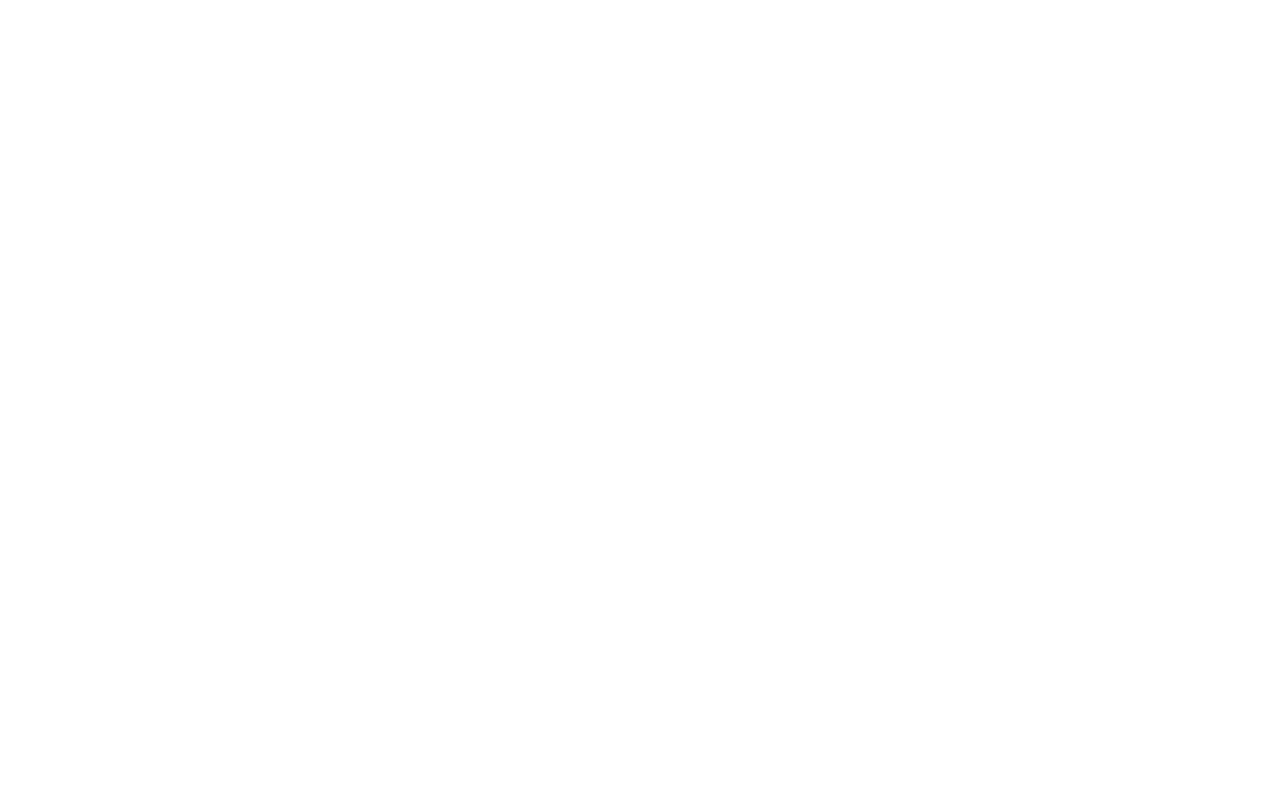
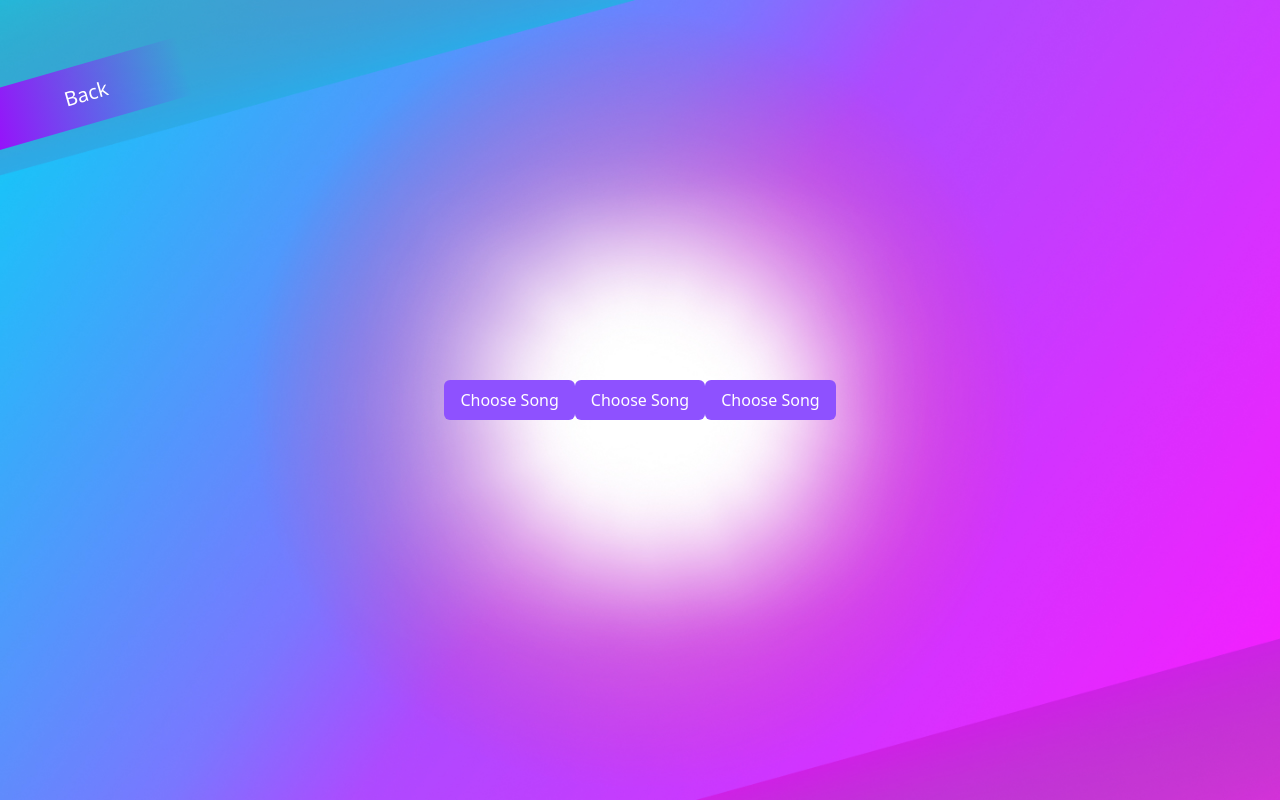
Before and after one commit to marianoluiz/SignifAI, a React (Vite) app: page /play/select in a window 1280 px wide. Before the commit this address had no page. Built offline with nearby package versions, Linux system fonts and the light colour scheme.

Commit message:
modified routes

```diff
--- a/src/app/routes/play/game.tsx
+++ b/src/app/routes/play/game.tsx
@@ -1,20 +1,13 @@
 import { NavLink } from "react-router"
-import { AUDIO } from "../../../constants/audio"
 
 const GamePage = () => {
   return (
     <div>
       <div>Game</div>
-      <audio autoPlay loop>
-        <source src={AUDIO.wonderful_world} />
-      </audio>
 
-      <audio autoPlay loop>
-        <source src={AUDIO.click_sound} />
-      </audio>
 
       <NavLink
-        to="/play/song-select"
+        to="/play/select"
         className="m-8 px-4 py-2 bg-violet-500 text-white rounded-md"
       >
         Back to song select
--- a/src/app/routes/play/song-select.tsx
+++ b/src/app/routes/play/song-select.tsx
@@ -1,22 +1,43 @@
 import { NavLink } from "react-router";
+import { IMAGES } from "../../../constants/images";
+import { AUDIO } from "../../../constants/audio"
+import useAudio from "../../../hooks/useAudio";
 
 const SongSelectPage = () => {
+  const clickSound = useAudio(AUDIO.click_sound)
+
+  const song_ids = [1, 2, 3];
+
   return (
     <div>
-      <div>song-select</div>
-
+      {/* Back btn */}
       <NavLink
         to="/"
-        className="m-8 px-4 py-2 bg-violet-500 text-white rounded-md"
+        className="absolute top-16 -left-4 -rotate-16 px-20 py-4 bg-linear-to-r from-purple-600 to-transparent  backdrop-filterbackdrop-blur text-white"
+        onClick={() => clickSound.playAudio()}
       >
-        Back to home
+        <span className="text-xl">Back</span>
       </NavLink>
-      <NavLink
-        to="/play/game"
-        className="m-8 px-4 py-2 bg-violet-500 text-white rounded-md"
+
+      {/* Background */}
+      <div
+        style={{
+          backgroundImage: `url(${IMAGES.select_scr_bg})`,
+          backgroundPosition: "center",
+          backgroundSize: "cover",
+        }}
+        className="w-screen h-screen flex justify-center items-center"
       >
-        Choose Song
-      </NavLink>
+        {/* Map the songs */}
+        {song_ids.map((song_id) => (
+          <NavLink
+            to={`/play/song/${song_id}`}
+            className=" px-4 py-2 bg-violet-500 text-white rounded-md"
+          >
+            Choose Song
+          </NavLink>
+        ))}
+      </div>
     </div>
   );
 };
--- a/src/main.tsx
+++ b/src/main.tsx
@@ -19,14 +19,14 @@ createRoot(document.getElementById("root")!).render(
           <Route path="/" element={<HomePage />} />
           {/* Leaderboard */}
           <Route path="/leaderboard" element={<LeaderboardPage />} />
-          {/* Play */}
+          {/* Play, replace param to not loop when backing */}
           <Route path="/play">
             <Route
               index
-              element={<Navigate to="/play/song-select" replace />}
+              element={<Navigate to="/play/select" replace />}
             />
-            <Route path="/play/song-select" element={<SongSelectPage />} />
-            <Route path="/play/game" element={<GamePage />} />
+            <Route path="/play/select" element={<SongSelectPage />} />
+            <Route path="/play/song/:songId" element={<GamePage />} />
             <Route path="/play/result" element={<ResultPage />} />
           </Route>
         </Routes>
```
